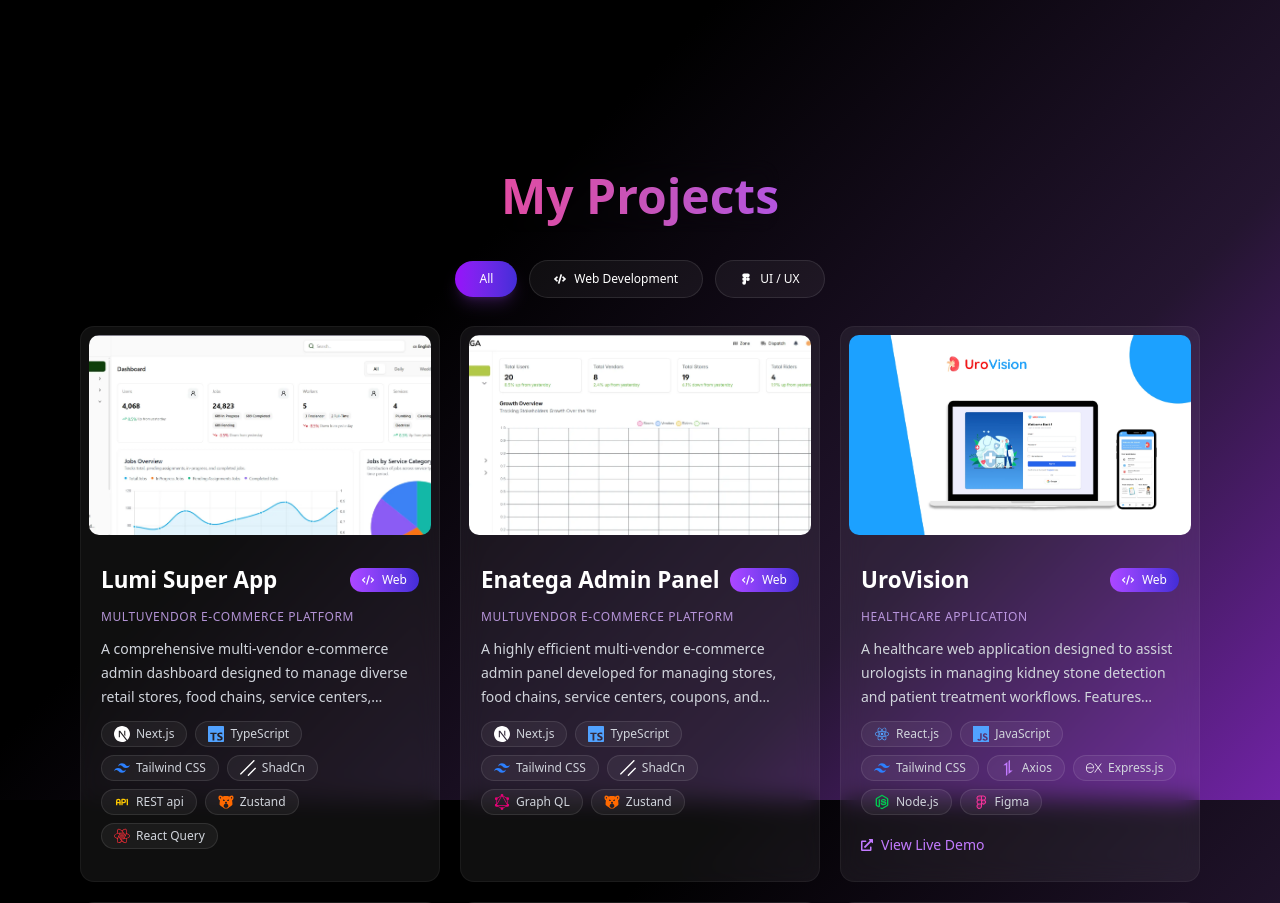
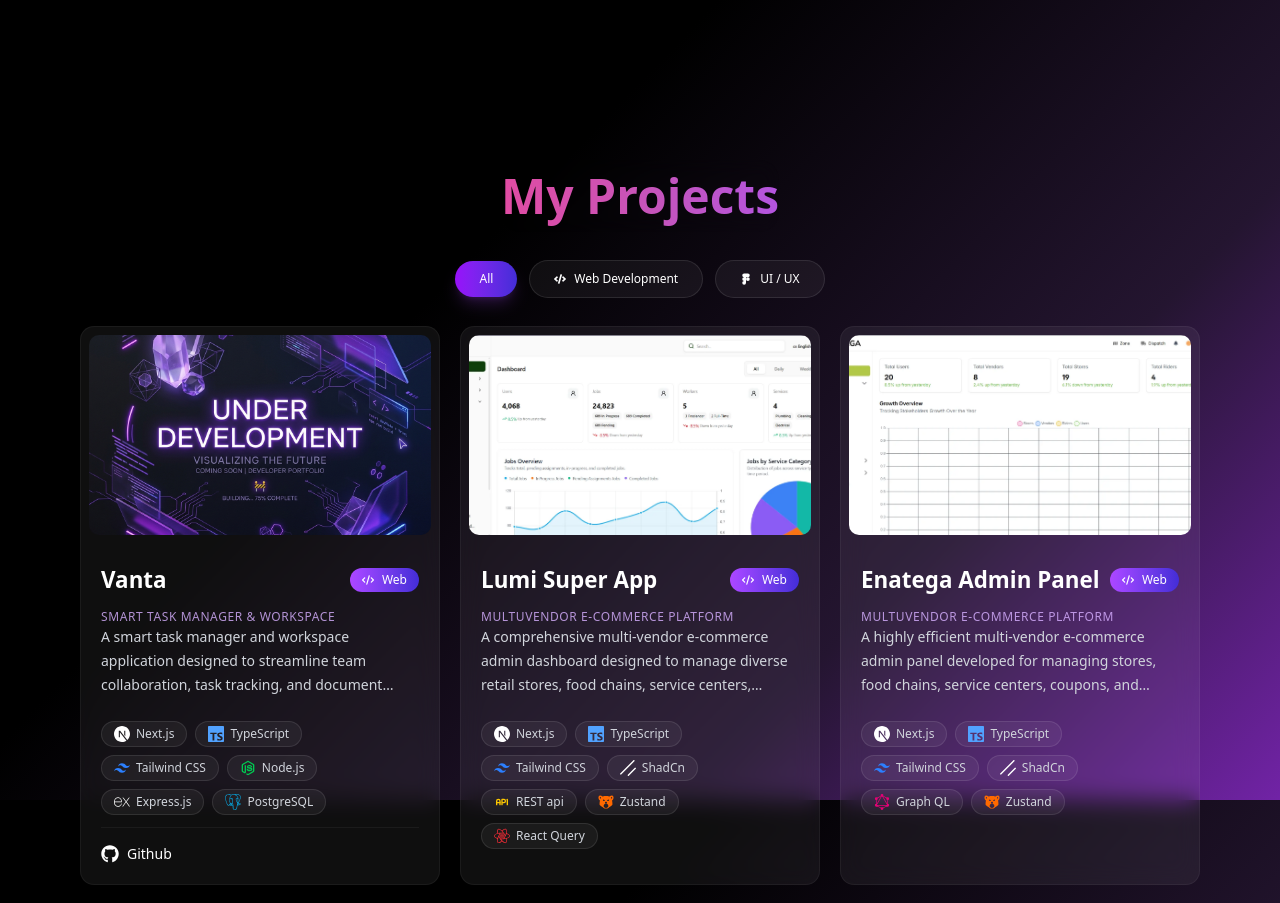
Before and after one commit to Muhammad-Ahmad618/portfolio, a React (Vite) app: page /projects in a window 1280 px wide. Shown: the top 903 px of the page. Built offline with nearby package versions, Linux system fonts and the light colour scheme.

Commit message:
added new project, added git links and fix project card UI

```diff
--- a/src/App.css
+++ b/src/App.css
@@ -44,5 +44,5 @@
 /* Firefox scrollbar */
 * {
   scrollbar-width: thin;
-  scrollbar-color: #a855f7 rgba(0, 0, 0, 0.3);
+  scrollbar-color: #8605fe rgba(0, 0, 0, 0.3);
 }
--- a/src/Pages/ProjectsPage/ProjectData.jsx
+++ b/src/Pages/ProjectsPage/ProjectData.jsx
@@ -16,12 +16,32 @@
   SiJavascript,
   SiShadcnui,
   SiGraphql,
+  SiPostgresql,
 } from "react-icons/si";
 import { TbApi } from "react-icons/tb";
 import { GiBearFace } from "react-icons/gi";
 
 export const allProjects = [
   // Web Projects
+  {
+    thumbnail: "/under_development.png",
+    title: "Vanta",
+    category: "Web",
+    icon: FaCode,
+    type: "Smart Task Manager & Workspace",
+    description:
+      "A smart task manager and workspace application designed to streamline team collaboration, task tracking, and document sharing. (Currently in development)",
+    url: "",
+    github: "https://github.com/Muhammad-Ahmad618/vanta",
+    tech_stack: [
+      { name: "Next.js", icon: SiNextdotjs, color: "text-white" },
+      { name: "TypeScript", icon: SiTypescript, color: "text-blue-400" },
+      { name: "Tailwind CSS", icon: RiTailwindCssFill, color: "text-blue-500" },
+      { name: "Node.js", icon: RiNodejsLine, color: "text-green-500" },
+      { name: "Express.js", icon: SiExpress, color: "text-white" },
+      { name: "PostgreSQL", icon: SiPostgresql, color: "text-sky-400" },
+    ],
+  },
   {
     thumbnail: "/super_app_admin _panel.webp",
     title: "Lumi Super App",
@@ -70,7 +90,7 @@
     description:
       "A healthcare web application designed to assist urologists in managing kidney stone detection and patient treatment workflows. Features include patient record management, diagnostic image uploads, and treatment tracking — all through a responsive, clinical-grade interface.",
     url: "https://urovision-web.vercel.app/",
-    github: "",
+    github: "https://github.com/Muhammad-Ahmad618/urovision_web",
     tech_stack: [
       { name: "React.js", icon: RiReactjsFill, color: "text-blue-400" },
       { name: "JavaScript", icon: SiJavascript, color: "text-blue-400" },
@@ -90,7 +110,7 @@
     description:
       "A dynamic video game storefront with real-time game data fetched via API integration, advanced filtering, favorites system with persistent state management, and smooth page transitions. Built with a focus on performance using TanStack Query for caching and Zustand for lightweight state.",
     url: "https://iris-engine.vercel.app/",
-    github: "",
+    github: "https://github.com/Muhammad-Ahmad618/origin",
     tech_stack: [
       { name: "React.js", icon: RiReactjsFill, color: "text-blue-400" },
       { name: "JavaScript", icon: SiJavascript, color: "text-blue-400" },
@@ -110,7 +130,7 @@
     description:
       "A responsive educational platform built for an institution to streamline student engagement and communication. Features include course listings, contact forms with EmailJS integration, and optimized performance through Vite's build pipeline.",
     url: "https://stellar-academy-eta.vercel.app/",
-    github: "",
+    github: "https://github.com/Muhammad-Ahmad618/stellar_academy",
     tech_stack: [
       { name: "React.js", icon: RiReactjsFill, color: "text-blue-400" },
       { name: "JavaScript", icon: SiJavascript, color: "text-blue-400" },
--- a/src/Pages/ProjectsPage/ProjectsPage.jsx
+++ b/src/Pages/ProjectsPage/ProjectsPage.jsx
@@ -2,8 +2,9 @@
 import GradientText from "../../components/GradientText/GradientText";
 import { allProjects } from "./ProjectData";
 import { motion, AnimatePresence } from "framer-motion";
-import { FaCode, FaExternalLinkAlt } from "react-icons/fa";
+import { FaCode, FaGithub } from "react-icons/fa";
 import { IoLogoFigma } from "react-icons/io5";
+import { CiGlobe } from "react-icons/ci";
 
 function ProjectCard({ project, variants }) {
   const CatIcon = project.icon;
@@ -11,7 +12,7 @@
   return (
     <motion.div
       variants={variants}
-      className="bg-white/[0.06] backdrop-blur-md rounded-xl min-h-fit w-full border border-white/5 hover:border-purple-500/30 transition-all duration-500 group"
+      className="bg-white/[0.06] backdrop-blur-md rounded-xl w-full border border-white/5 hover:border-purple-500/30 transition-all duration-500 group flex flex-col h-full"
     >
       <div className="p-2 overflow-hidden rounded-t-xl">
         <img
@@ -20,8 +21,9 @@
           className="rounded-lg w-full h-[200px] object-cover group-hover:scale-105 transition-transform duration-500"
         />
       </div>
-      <div className="min-h-fit w-full rounded-b-xl p-5">
-        <div className="space-y-3 h-full rounded-b-xl">
+      <div className="w-full rounded-b-xl px-5 pt-5 pb-5 flex flex-col flex-1">
+        {/* Top content wrapper */}
+        <div className="space-y-3 flex-1 flex flex-col">
           <div className="flex items-center justify-between">
             <h2 className="text-white text-[1.4rem] font-bold">
               {project.title}
@@ -33,6 +35,7 @@
             </p>
           </div>
 
+          <div>
             <p className="text-xs text-purple-300/80 font-medium uppercase tracking-wider">
               {project.type}
             </p>
@@ -40,6 +43,7 @@
             <p className="text-gray-300 text-sm leading-6 line-clamp-3">
               {project.description}
             </p>
+          </div>
 
           <div className="flex gap-2 my-3 w-full flex-wrap">
             {project.tech_stack.map((tech, idx) => {
@@ -57,20 +61,35 @@
               );
             })}
           </div>
+        </div>
 
         {/* Action Links */}
-          {project.url && (
+        {(project?.url || project?.github) && (
+          <div className="flex items-center gap-x-5 mt-auto pt-4 border-t border-white/5">
+            {project?.url && (
               <a
                 href={project.url}
                 target="_blank"
                 rel="noopener noreferrer"
-              className="inline-flex items-center gap-x-2 text-sm font-medium text-purple-400 hover:text-purple-300 transition-colors duration-300 mt-2"
+                className="inline-flex items-center gap-x-2 text-xs font-medium text-white hover:text-purple-500 transition-colors duration-300"
               >
-              <FaExternalLinkAlt className="text-xs" />
-              View Live Demo
+                <CiGlobe className="text-xl" />
+                Live Demo
+              </a>
+            )}
+            {project?.github && (
+              <a
+                href={project.github}
+                target="_blank"
+                rel="noopener noreferrer"
+                className="inline-flex items-center gap-x-2 text-sm font-medium text-white hover:text-purple-500 transition-colors duration-300"
+              >
+                <FaGithub className="text-lg" />
+                Github
               </a>
             )}
           </div>
+        )}
       </div>
     </motion.div>
   );
```
Also changed, not shown: public/under_development.png (added). Lines whose indentation alone changed are shown as unchanged.
